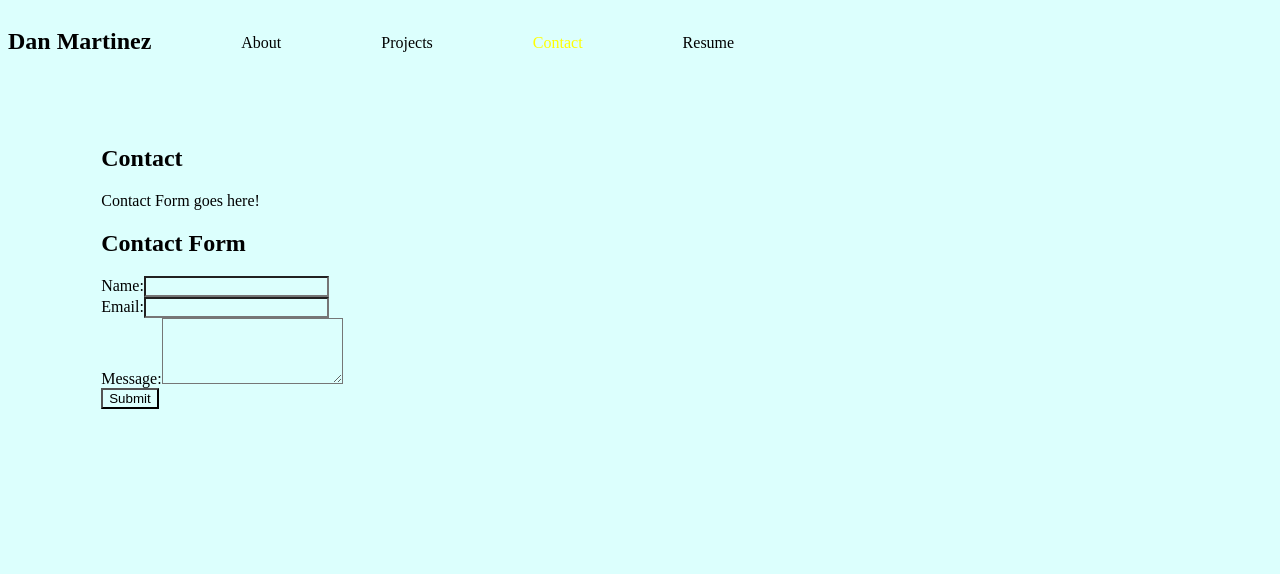
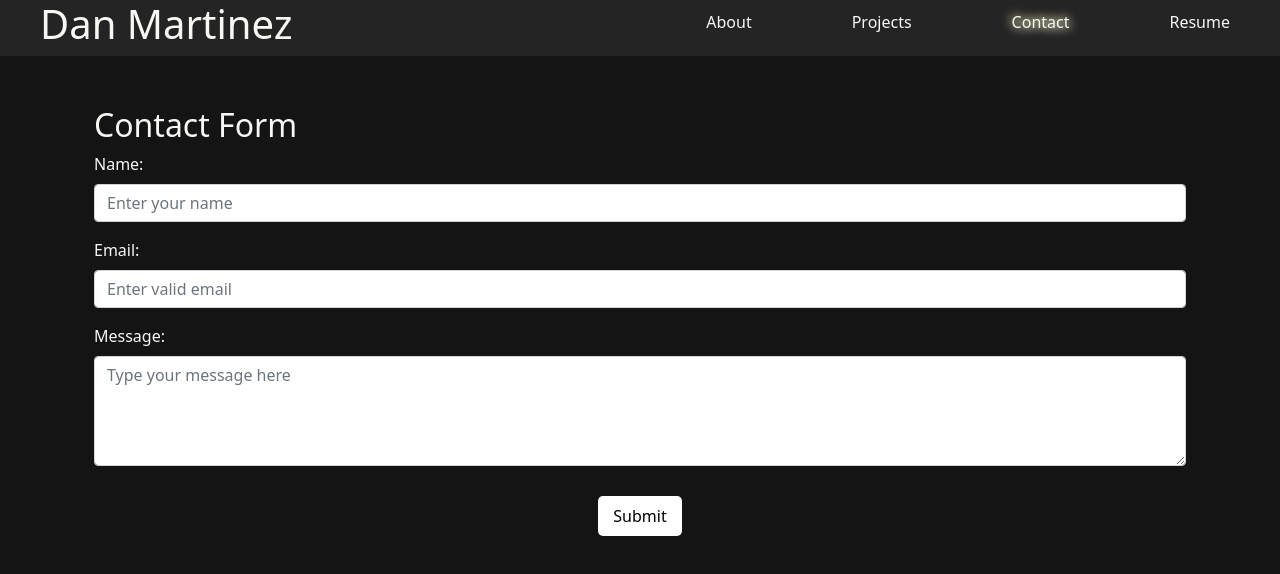
Before and after one commit to DanM1996/my-portfolio, a React (Create React App) app: page / in a window 1280 px wide. Both pictures are taken after a click on the element "Contact". Shown: the top 574 px of the page. Built offline with nearby package versions, Linux system fonts and the light colour scheme.

Commit message:
form style completed

```diff
--- a/package.json
+++ b/package.json
@@ -6,7 +6,9 @@
     "@testing-library/jest-dom": "^5.14.1",
     "@testing-library/react": "^11.2.7",
     "@testing-library/user-event": "^12.8.3",
+    "bootstrap": "^5.1.3",
     "react": "^17.0.2",
+    "react-bootstrap": "^2.0.0-rc.0",
     "react-dom": "^17.0.2",
     "react-scripts": "4.0.3",
     "web-vitals": "^1.1.2"
--- a/src/components/Contact/index.js
+++ b/src/components/Contact/index.js
@@ -1,5 +1,7 @@
 import React, { useState } from 'react';
 import { validateEmail } from '../../utils/helpers';
+import Form from 'react-bootstrap/Form';
+
 
 function Contact() {
     const [errorMessage, setErrorMessage] = useState('');
@@ -15,43 +17,45 @@ function Contact() {
             }
         } else {
             if (!data.target.value.length) {
-                setErrorMessage(`${data.target.name} required`)
+                setErrorMessage(`Please enter your ${data.target.name}`)
             } else {
                 setErrorMessage('');
             }
         }
         if (!errorMessage) {
-            setFormState({ ...formState, [data.target.name]: data.target.value })
+            setFormState({...formState, [data.target.name]: data.target.value })
         }
     }
-    function runSubmit(info) {
-        info.preventDefault();
+    function runSubmit(e) {
+        e.preventDefault();
+        console.log(formState);
     }
     return (
         <>
-            <p>Contact Form goes here!</p>
             <section>
-                <h1>Contact Form</h1>
-                <form id="contactForm" onSubmit={runSubmit}>
-                    <div>
-                        <label htmlFor="name">Name:</label>
-                        <input type="text" defaultValue={name} onBlue={formValues} name="name" />
+                <h2 className="text-format">Contact Form</h2>
+                <Form id="contactForm" onSubmit={runSubmit}>
+                    <Form.Group className="mb-3" controlId="formBasicName">
+                        <Form.Label htmlFor="name" className="text-format">Name:</Form.Label>
+                        <Form.Control type="text" defaultValue={name} onBlur={formValues} name="name" placeholder="Enter your name" />
+                    </Form.Group>
+                    <Form.Group className="mb-3" controlId="formBasicEmail">
+                        <Form.Label htmlFor="name" className="text-format">Email:</Form.Label>
+                        <Form.Control type="email" defaultValue={email} onBlur={formValues} name="email" placeholder="Enter valid email" />
+                    </Form.Group>
+                    <Form.Group>
+                        <Form.Label htmlFor="name" className="text-format">Message:</Form.Label>
+                        <Form.Control as="textarea" name="message" defaultValue={message} onBlue={formValues} rows={4} placeholder="Type your message here" />
+                    </Form.Group>
+                    {errorMessage && (
+                        <Form.Group className="mb-3">
+                            <p className="error-message">{errorMessage}</p>
+                        </Form.Group>
+                    )}
+                    <div className="center">
+                        <button type="submit" className="submit-btn">Submit</button>
                     </div>
-                    <div>
-                        <label htmlFor="name">Email:</label>
-                        <input type="text" defaultValue={email} onBlue={formValues} name="email" />
-                    </div>
-                    <div>
-                        <label htmlFor="name">Message:</label>
-                        <textarea name="message" defaultValue={message} onBlue={formValues} rows="4" />
-                    </div>
-                    {errorMessage && (
-                        <div>
-                            <p>{errorMessage}</p>
-                        </div>
-                    )}
-                    <button type="submit">Submit</button>
-                </form>
+                </Form>
             </section>
         </>
     )
--- a/src/components/Nav/index.js
+++ b/src/components/Nav/index.js
@@ -14,15 +14,15 @@ function Nav(props) {
     }, [currentPage])
 
     return (
-        <header className="flex-row space-1">
-            <h2>
+        <header className="flex-row">
+            <h1 class="name-tag">
                 Dan Martinez
-            </h2>
+            </h1>
             <nav>
-            <ul className="flex-row nav-spacing">
+            <ul className="flex-row nav-items">
                 {pages.map(navItem => (
-                    <li className={`li-spacing ${currentPage.name === navItem.name && 'navActive'}`} key={navItem.id}>
-                       <span onClick={() => { setCurrentPage(navItem) }}>{navItem.name}</span>
+                    <li className={`li-spacing text-format ${currentPage.name === navItem.name && 'navActive'}`} key={navItem.id}>
+                       <span className="" onClick={() => { setCurrentPage(navItem) }}>{navItem.name}</span>
                     </li>
                 ))}
             </ul>
--- a/src/components/Pages/index.js
+++ b/src/components/Pages/index.js
@@ -18,14 +18,9 @@ function Pages({ currentPage }) {
         }
     }
     return (
-        <>
-        <h2>
-            {currentPage.name}
-        </h2>
         <div>
         {renderPage()}
         </div>
-        </>
     )
 };
 
--- a/src/components/Projects/index.js
+++ b/src/components/Projects/index.js
@@ -16,6 +16,8 @@ function Projects() {
     return (
         <>
             <p>My Projects</p>
+            <div className="container">
+                <div className="row-1">
                     <section style={{
                         backgroundImage: `url(${background1})`,
                         backgroundRepeat: 'no-repeat',
@@ -24,8 +26,8 @@ function Projects() {
                         height: '250px',
                         opacity: hover[0] ? '50%' : '100%'
                     }}
-                onMouseEnter={() => {setHover([true, false])}}
-                onMouseLeave={() => {setHover([false, false])}}
+                        onMouseEnter={() => { setHover([true, false]) }}
+                        onMouseLeave={() => { setHover([false, false]) }}
                     >
                         {hover[0] ? hoverText('https://danm1996.github.io/spontaneous-selection/', 'Spontaneous Selection') : ''}
 
@@ -38,11 +40,13 @@ function Projects() {
                         height: '250px',
                         opacity: hover[1] ? '50%' : '100%'
                     }}
-            onMouseEnter={() => {setHover([false, true])}}
-            onMouseLeave={() => {setHover([false, false])}}
+                        onMouseEnter={() => { setHover([false, true]) }}
+                        onMouseLeave={() => { setHover([false, false]) }}
                     >
                         {hover[1] ? hoverText('https://secret-everglades-56686.herokuapp.com/', 'Blue 42') : ''}
                     </section>
+                </div>
+            </div>
         </>
     )
 }
--- a/src/index.css
+++ b/src/index.css
@@ -5,11 +5,12 @@ main {
 }
 
 :root {
-  --primary: #dcfffd;
+  --primary: #141414;
   --secondary: #8f95d3;
   --tertiary: #4c956c;
   --accent: #f7996e;
   --dark: #191923;
+  --text-color: rgb(246, 248, 244);
 }
 
 * {
@@ -17,6 +18,19 @@ main {
   background-color: var(--primary);
 }
 
+header, nav, ul, li, h1, span {
+  background-color: rgb(37, 36, 36);
+}
+header {
+  justify-content: space-between;
+}
+.name-tag {
+  margin-left: 40px;
+  color: var(--text-color);
+}
+.nav-items {
+  width: 100%;
+}
 .flex-row{
   display: flex;
   flex-wrap: wrap;
@@ -31,9 +45,15 @@ main {
 a {
   text-decoration: none;
 }
-
+.text-format {
+  color: var(--text-color);
+}
+.error-message {
+  color: rgb(139, 44, 44);
+  font-weight: bolder;
+}
 .navActive {
-  color: yellow;
+  text-shadow: 2px 2px 10px #f1f1dc, -2px -2px 10px #fafcb0;
 }
 
 .project-item-1 {
@@ -43,7 +63,15 @@ a {
 .project-item-2 {
   background-image: url(./assets/images/Blue42.PNG);
 }
-/* .textStyle {
-  color: white;
+.submit-btn {
+  background-color: white;
+  color: black;
+  border-radius: 5px;
+  padding: 8px 15px;
+  font-size: 16px;
+  border: none;
+}
+.center {
+  margin-top: 30px;
   text-align: center;
-} */
+}
--- a/src/index.js
+++ b/src/index.js
@@ -1,6 +1,7 @@
 import React from 'react';
 import ReactDOM from 'react-dom';
 import './index.css';
+import 'bootstrap/dist/css/bootstrap.min.css';
 import App from './App';
 import reportWebVitals from './reportWebVitals';
 
```
Also changed, not shown: 1 other file (tests, documents, lock files or other folders). Lines whose indentation alone changed are shown as unchanged.
